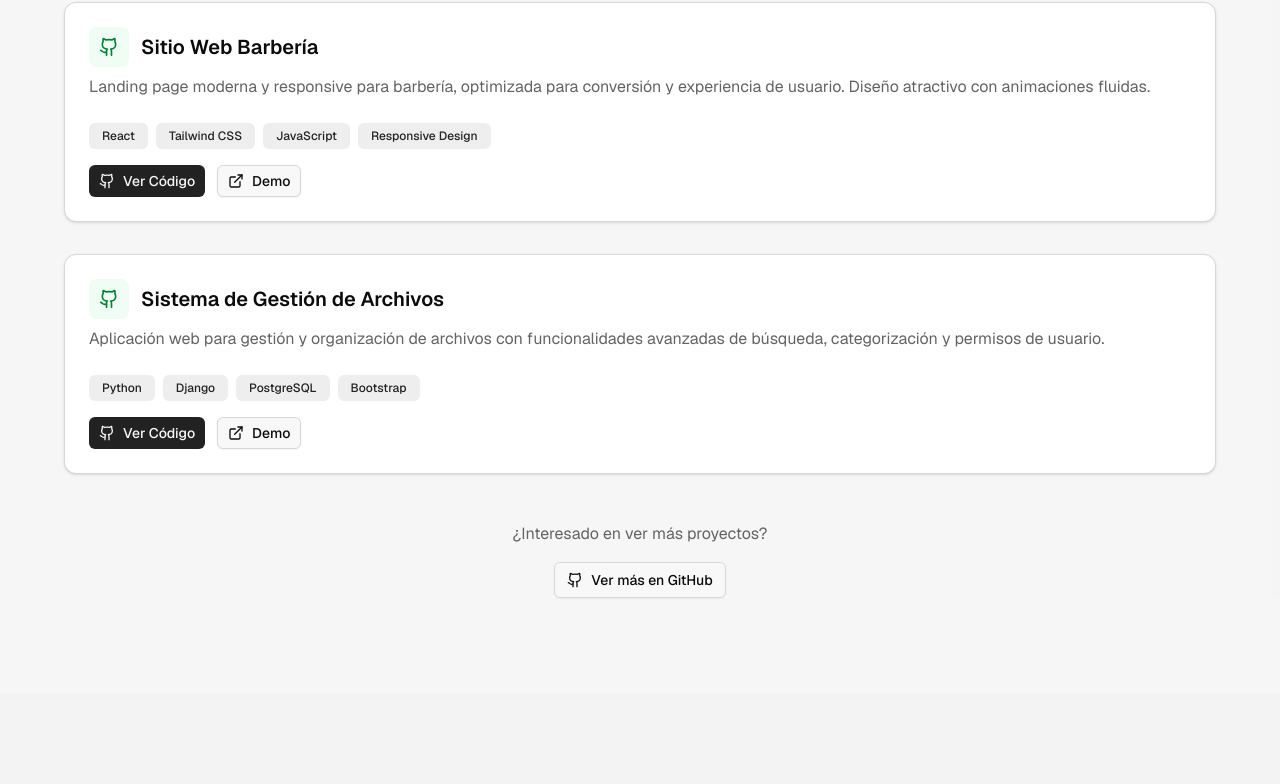
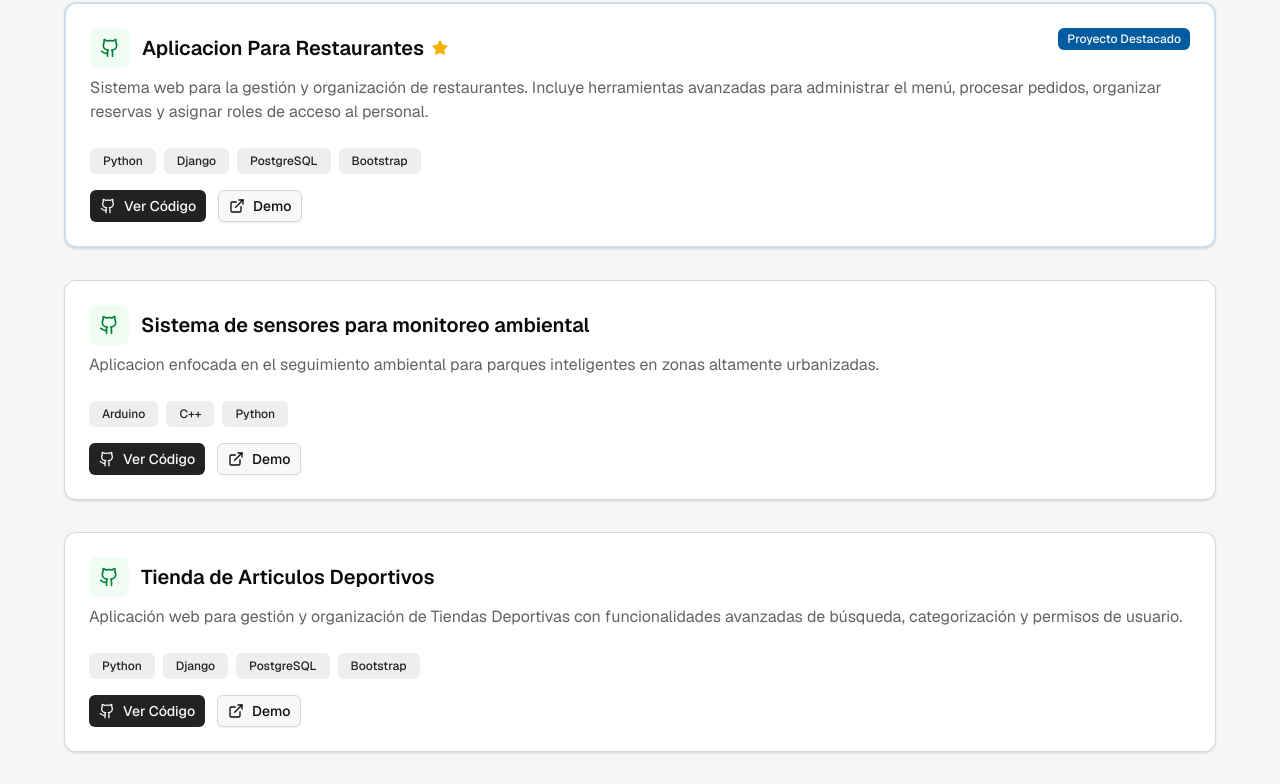
Before and after one commit to leo03c/Porfolio, a Next.js app: page / in a window 1280 px wide. Shown: the part 3467-4251 px from the top of the page. Built offline with nearby package versions, Linux system fonts and the light colour scheme.

Commit message:
Version mejorada y con mas proyectos

```diff
--- a/app/layout.tsx
+++ b/app/layout.tsx
@@ -1,28 +1,21 @@
-import type React from "react"
-import type { Metadata } from "next"
-import { Geist, Geist_Mono } from "next/font/google"
-import { Analytics } from "@vercel/analytics/next"
-import "./globals.css"
-
-const _geist = Geist({ subsets: ["latin"] })
-const _geistMono = Geist_Mono({ subsets: ["latin"] })
+import type { Metadata } from 'next'
+import { GeistSans } from 'geist/font/sans'
+import './globals.css'
 
 export const metadata: Metadata = {
-  title: "leo03c - Fullstack Developer & Designer",
-  description: "Portfolio de leo03c - Ingeniero en Ciencias Informáticas especializado en desarrollo fullstack",
-  generator: "Leonardo Castillo Diaz",
+  title: 'Leonardo Castillo - Desarrollador Fullstack',
+  description: 'Portfolio de Leonardo Castillo',
 }
 
 export default function RootLayout({
   children,
-}: Readonly<{
+}: {
   children: React.ReactNode
-}>) {
+}) {
   return (
-    <html lang="es">
-      <body className={`font-sans antialiased`}>
+    <html lang="es" className={GeistSans.className}>
+      <body>
         {children}
-        <Analytics />
       </body>
     </html>
   )
--- a/components/projects.tsx
+++ b/components/projects.tsx
@@ -25,20 +25,38 @@ export function Projects() {
       type: "personal",
     },
     {
-      title: "Sitio Web Barbería",
+      title: "Aplicacion Para Restaurantes",
       description:
-        "Landing page moderna y responsive para barbería, optimizada para conversión y experiencia de usuario. Diseño atractivo con animaciones fluidas.",
-      tags: ["React", "Tailwind CSS", "JavaScript", "Responsive Design"],
-      github: "https://github.com/leo03c/Barberia",
+      "Sistema web para la gestión y organización de restaurantes. Incluye herramientas avanzadas para administrar el menú, procesar pedidos, organizar reservas y asignar roles de acceso al personal.",
+      tags: ["Python", "Django", "PostgreSQL", "Bootstrap"],
+      github: "https://github.com/leo03c/Restaurant",
+      featured: true,
+      type: "personal",
+    },
+    {
+      title: "Sistema de sensores para monitoreo ambiental",
+      description:
+      "Aplicacion enfocada en el seguimiento ambiental para parques inteligentes en zonas altamente urbanizadas.",
+      tags: ["Arduino", "C++", "Python"],
+      github: "https://github.com/leo03c/Sistema-de-sensores-para-monitoreo-ambiental",
       featured: false,
       type: "personal",
     },
     {
-      title: "Sistema de Gestión de Archivos",
+      title: "Tienda de Articulos Deportivos",
       description:
-        "Aplicación web para gestión y organización de archivos con funcionalidades avanzadas de búsqueda, categorización y permisos de usuario.",
+      "Aplicación web para gestión y organización de Tiendas Deportivas con funcionalidades avanzadas de búsqueda, categorización y permisos de usuario.",
       tags: ["Python", "Django", "PostgreSQL", "Bootstrap"],
       github: "https://github.com/leo03c/Archivo",
+      featured: false,
+      type: "personal",
+    },
+    {
+      title: "Seguimiento Pasientes Veterinaria",
+      description:
+        "Sistema de gestion de los paciente para una clinica de veterinaria generica.",
+      tags: [ "React", "Tailwind CSS"],
+      github: "https://github.com/leo03c/Seguimiento-Pasientes-Veterinaria",
       featured: false,
       type: "personal",
     },
--- a/components/skills.tsx
+++ b/components/skills.tsx
@@ -17,7 +17,7 @@ export function Skills() {
     {
       icon: Wrench,
       category: "Extras",
-      skills: ["Git", "C++", "Java", "Bots de Telegram", "Odoo"],
+      skills: ["Git", "C++", "Java", "Bots de Telegram", "Odoo", "Arduino"],
     },
     {
       icon: Users,
```
